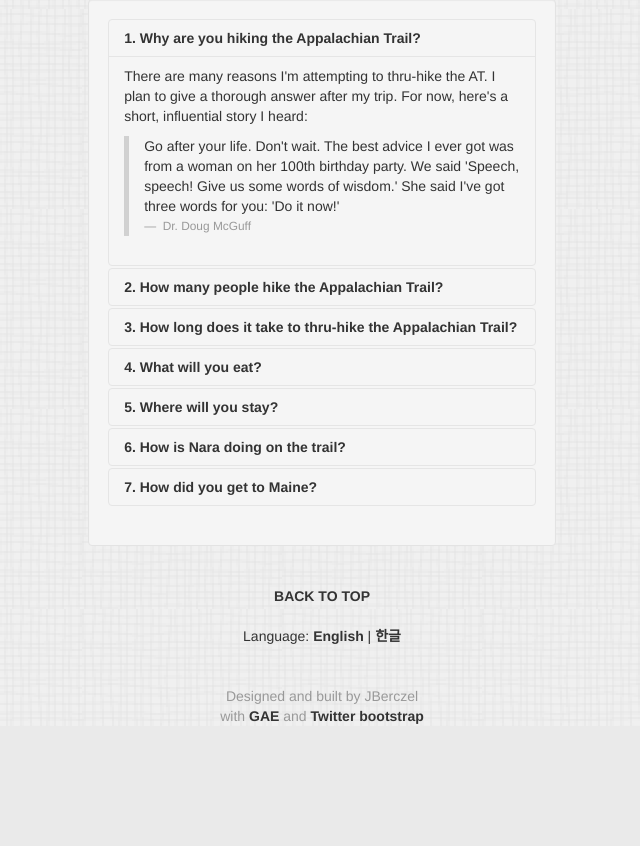
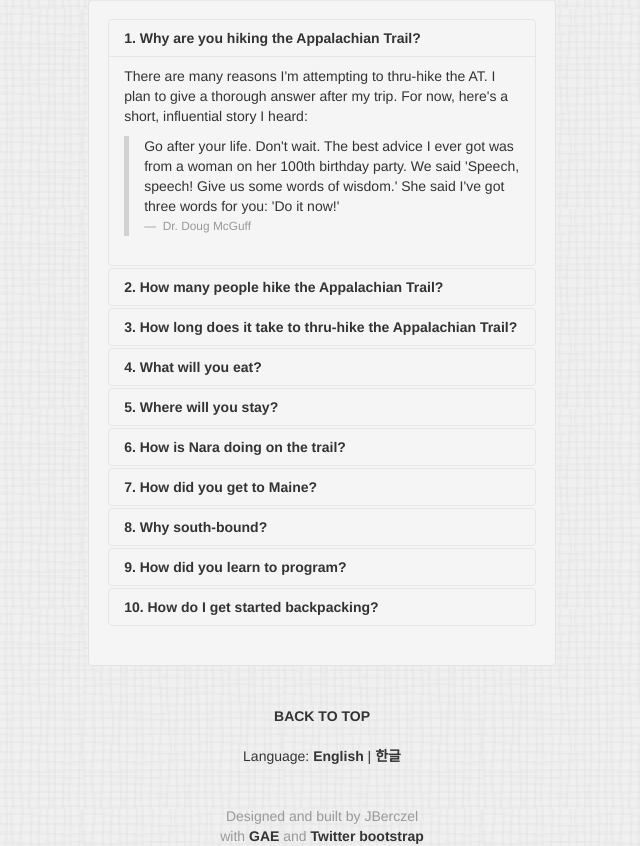
Before and after one commit to Jberczel/ATJindo, a Python web app: template templates/FAQ.html in a window 1280 px wide. Shown: the part 191-1037 px from the top of the page, without its empty margins (318-958 px from the left). Before the commit the page ends 915 px from the top, so only its background shows below. Run offline with Jinja, Linux system fonts and the light colour scheme; the template is opened without the code that fills it, so the values that code supplies are empty; some libraries are stand-ins or nearby versions.

Commit message:
aug 27 updates at home

```diff
--- a/templates/FAQ.html
+++ b/templates/FAQ.html
@@ -87,7 +87,11 @@
         </div>
         <div id="collapseSix" class="accordion-body collapse">
           <div class="accordion-inner">
-            <p>Nara does well on weekend hikes, so I'll try to give an update after a few weeks on the trail.</p>
+            <p>Nara does well on weekend hikes, so I'll try to give an update after a few weeks on the trail. </p>
+            <b>Update (8/27/2003):</b> <br>
+            <p>
+              During our first week up in Maine, she was not eating well, and lost a lot of weight.  When we reached Monson, ME, just outside of the 100 mile wilderness, many hikers said she looked pretty bad (way too skinny).  But after reaching Harper's Ferry, WV, I'm happy to report that Nara has regained the weight ( more muscle) and is doing well on the trail.  Her paws are also doing well after hiking days on Pennsylvania's notorious rocks.
+            </p>
           </div>
         </div>
       </div>
@@ -105,6 +109,63 @@
         </div>
       </div>
 
+      <div class="accordion-group">
+        <div class="accordion-heading">
+          <a class="accordion-toggle" data-toggle="collapse" data-parent="#accordion2" href="#collapseEight">
+           8. Why south-bound?
+          </a>
+        </div>
+        <div id="collapseEight" class="accordion-body collapse">
+          <div class="accordion-inner">
+            Three main reasons:
+            <div>
+              <b>1)</b> Maine and New Hampshire are the hardest states, and I didn't want to worry about how Nara would do in those sections for the first few months.  I wanted to see if we could hike the hardest sections at the beginning, as opposed to having anxiety about it for most of the hike.
+            </div>
+            <div>
+                 <b>2)</b> I felt impatient and wanted to experience the wilderness of Maine.
+            </div>
+            <div>
+                 <b>3)</b> My lease ended May 31, which set us up better for a south-bound attempt.
+            </div>
+          </div>
+        </div>
+      </div>
+
+      <div class="accordion-group">
+        <div class="accordion-heading">
+          <a class="accordion-toggle" data-toggle="collapse" data-parent="#accordion2" href="#collapseNine">
+           9. How did you learn to program?
+          </a>
+        </div>
+        <div id="collapseNine" class="accordion-body collapse">
+          <div class="accordion-inner">
+            I took courses at <a href="https://www.udacity.com/" target="_blank">udacity</a>.
+
+
+          </div>
+        </div>
+      </div>
+
+      <div class="accordion-group">
+        <div class="accordion-heading">
+          <a class="accordion-toggle" data-toggle="collapse" data-parent="#accordion2" href="#collapseTen">
+           10. How do I get started backpacking?
+          </a>
+        </div>
+        <div id="collapseTen" class="accordion-body collapse">
+          <div class="accordion-inner">
+            <p>Not everyone needs to thru-hike to enjoy backpacking.  I personally prefer week-long hikes the best.  Best thing to do is start gradually and just get out there.  Start with a day hike.  When you feel comfortable,  go for an overnighter with a friend or family member. Next step would be a multi-day hike.  You will learn as you go.  To get started, here are some good links: </p>
+            <ul>
+              <li><a href="http://www.appalachiantrail.org/hiking/hiking-basics" target="_blank">AT Conservancy</a>:  Good hiking basics.</li>
+              <li><a href="http://www.youtube.com/user/Biophthera" target="_blank">Biophthera</a>:  Great backpacking tips and gear reviews. </li>
+              <li><a href="http://www.atraillife.com/index.html" target="_blank">Atraillife</a>:  Great blog posts on long-distance hiking with a dog.</li>
+              <li><a href="http://www.hikelight.com" target="_blank">HikeLight</a>:  Great tips to ligthen your load.</li>
+            </ul>
+          </div>
+        </div>
+      </div>
+
+
     </div>
   </div>
 </div>
--- a/templates/blog.html
+++ b/templates/blog.html
@@ -7,7 +7,7 @@
       <div class="navbar">
         <div class="navbar-inner">
           {% set navigation_bar = [
-              ('/XX', 'XX', 'Planning'),
+              ('/XX', 'XX', 'Prep'),
               ('/ME', 'ME', 'Maine'),
               ('/NH', 'NH', 'NH'),
               ('/VT','VT','VT'),
--- a/templates/contact.html
+++ b/templates/contact.html
@@ -6,7 +6,7 @@
 	<div class=" span6 offset3 well">
   	<h3>Contact</h3>
 
-  	<p>Contact me with questions, concerns, comments, or just to say hi.  The message will go directly to my e-mail, so I should get back to you when I have cell phone service. </p>
+  	<p>Contact me with questions, concerns, comments, or just to say hi.  The message will go directly to my e-mail, and I'll get back to you when I have cell phone service. </p>
 
   	<form method="post">
         <label>
--- a/templates/edit.html
+++ b/templates/edit.html
@@ -4,9 +4,8 @@
 {% block head %}<title>AT Jindo - EditPage</title>{% endblock %}
 {% block content %}
 
-<h4>Blog Postings</h4>
 {% for p in posts %}
-	<p class=bpost><a href="{{p.key().parent().name()}}/{{p.key().id()}}/edit">{{p.subject}}</a></p>
+	<p class="bpost"><a href="/blog/{{p.key().parent().name()}}/{{p.key().id()}}/edit">{{p.subject}}</a></p>
 {% endfor %}
 
 {% endblock %}
--- a/templates/editpost.html
+++ b/templates/editpost.html
@@ -31,7 +31,11 @@
           <option>PA</option>
           <option>MD</option>
           <option>WV</option>
-          <option>VA</option>
+          <option>NoVa</option>
+          <option>SoVa</option>
+          <option>TN</option>
+          <option>NC</option>
+          <option>GA</option>
         </select>
       </label>
       <input type="submit">
--- a/templates/help.html
+++ b/templates/help.html
@@ -9,7 +9,7 @@
 		<h3>Support</h3>
 		<h4>Rides</h4>
 		<p>If you live near a trail town and are free to give us a ride into or out of town, please don't hesitate to contact me.</p>
-		<h4>Buy us Food</h4>
+		<h4>Help buy us Food</h4>
 		<p>If you enjoy following our trail jorunal and want to help with buying us a meal, please consider a small donation. I'll be burning 5,000+ calories a day, so will probably be hungry 24/7. </p>
 			<form action="https://www.paypal.com/cgi-bin/webscr" method="post" target="_top">
 				<input type="hidden" name="cmd" value="_s-xclick">
--- a/templates/newpost.html
+++ b/templates/newpost.html
@@ -30,7 +30,11 @@
           <option>PA</option>
           <option>MD</option>
           <option>WV</option>
-          <option>VA</option>
+          <option>NoVa</option>
+          <option>SoVa</option>
+          <option>TN</option>
+          <option>NC</option>
+          <option>GA</option>
         </select>
       </label>
       <input type="submit">
--- a/templates/sblog.html
+++ b/templates/sblog.html
@@ -9,7 +9,7 @@
       <div class="navbar">
         <div class="navbar-inner">
           {% set navigation_bar = [
-              ('/blog/XX', 'XX', 'Planning'),
+              ('/blog/XX', 'XX', 'Prep'),
               ('/blog/ME', 'ME', 'Maine'),
               ('/blog/NH', 'NH', 'NH'),
               ('/blog/VT','VT','VT'),
@@ -20,7 +20,8 @@
               ('/blog/PA','PA','PA'),
               ('/blog/MD','MD','MD'),
               ('/blog/WV','WV','WV'),
-              ('/blog/VA','VA','VA'),
+              ('/blog/NoVa','NoVa','NoVa'),
+              ('/blog/SoVa','SoVa','SoVa'),
               ('/blog/TN','TN','TN'),
               ('/blog/NC','NC','NC'),
               ('/blog/GA','GA','Georgia'),
```
Also changed, not shown: main.py (+7 -5 lines).
